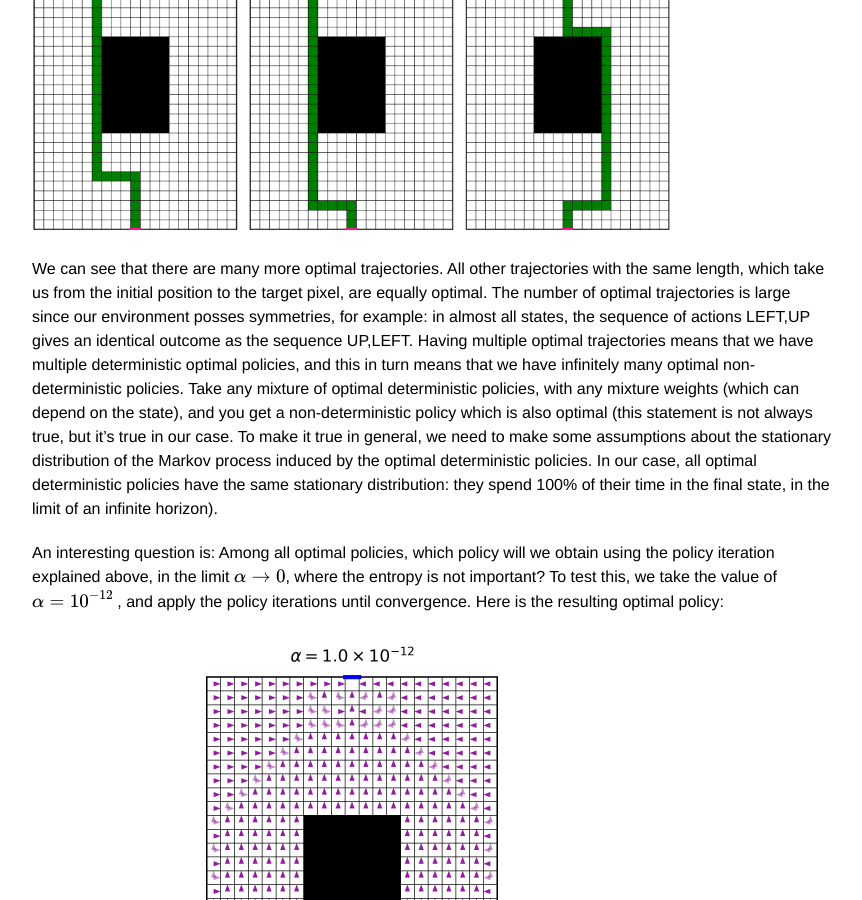
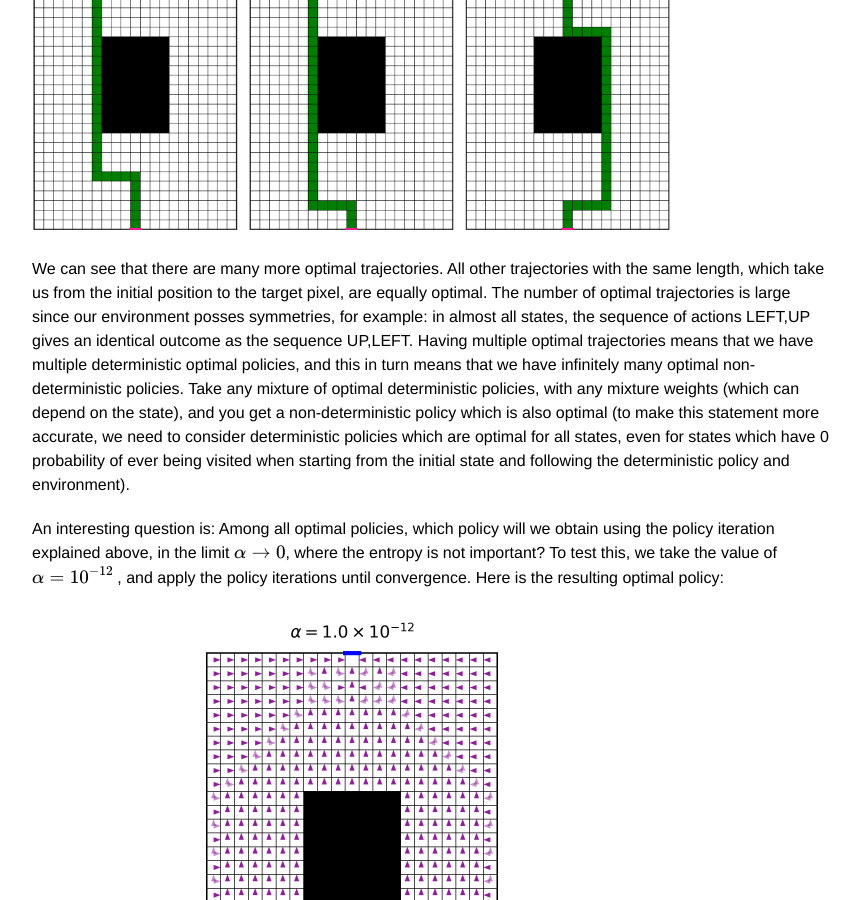
Before and after one commit to liordeutsch/liordeutsch.github.io, a Jekyll site: the page built from _posts/2021-01-09-visualizing-policies-of-soft-actor-critic.md, in a window 1280 px wide and 900 px high, scrolled down 2786 px. Shown: the whole window, without its empty margins (208-1070 px from the left). Built offline with Jekyll 4.4.1, drawn with Linux system fonts in a browser that asks for light colours; formulas are drawn with MathJax 3; comment, search, counter and statistics services are not loaded.

Commit message:
latest post (SAC): fixed clarification

```diff
--- a/_posts/2021-01-09-visualizing-policies-of-soft-actor-critic.md
+++ b/_posts/2021-01-09-visualizing-policies-of-soft-actor-critic.md
@@ -46,7 +46,7 @@ Before we start visualizing policies, let's think about the optimal policies of
 
  ![](/assets/three_traj.png){:height="80%" width="80%"}
 
-We can see that there are many more optimal trajectories. All other trajectories with the same length, which take us from the initial position to the target pixel, are equally optimal. The number of optimal trajectories is large since our environment posses symmetries, for example: in almost all states, the sequence of actions LEFT,UP gives an identical outcome as the sequence UP,LEFT. Having multiple optimal trajectories means that we have multiple deterministic optimal policies, and this in turn means that we have infinitely many optimal non-deterministic policies. Take any mixture of optimal deterministic policies, with any mixture weights (which can depend on the state), and you get a non-deterministic policy which is also optimal (this statement is not always true, but it's true in our case. To make it true in general, we need to make some assumptions about the stationary distribution of the Markov process induced by the optimal deterministic policies. In our case, all optimal deterministic policies have the same stationary distribution: they spend 100% of their time in the final state, in the limit of an infinite horizon).
+We can see that there are many more optimal trajectories. All other trajectories with the same length, which take us from the initial position to the target pixel, are equally optimal. The number of optimal trajectories is large since our environment posses symmetries, for example: in almost all states, the sequence of actions LEFT,UP gives an identical outcome as the sequence UP,LEFT. Having multiple optimal trajectories means that we have multiple deterministic optimal policies, and this in turn means that we have infinitely many optimal non-deterministic policies. Take any mixture of optimal deterministic policies, with any mixture weights (which can depend on the state), and you get a non-deterministic policy which is also optimal (to make this statement more accurate, we need to consider deterministic policies which are optimal for all states, even for states which have 0 probability of ever being visited when starting from the initial state and following the deterministic policy and environment).
 
 An interesting question is: Among all optimal policies, which policy will we obtain using the policy iteration explained above, in the limit $$\alpha \rightarrow 0$$, where the entropy is not important? To test this, we take the value of $$\alpha=10^{-12}$$ , and apply the policy iterations until convergence. Here is the resulting optimal policy:
 
```
